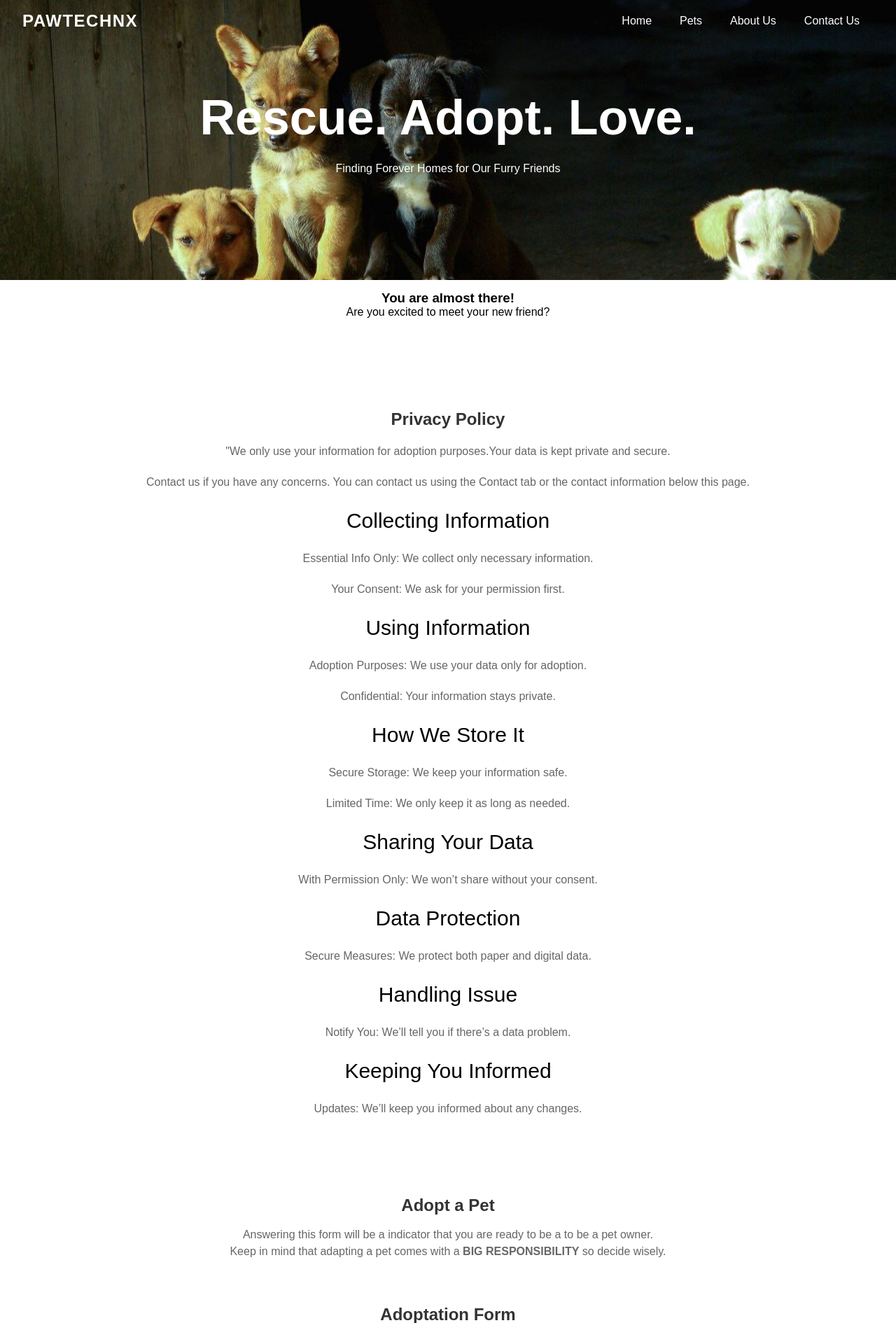
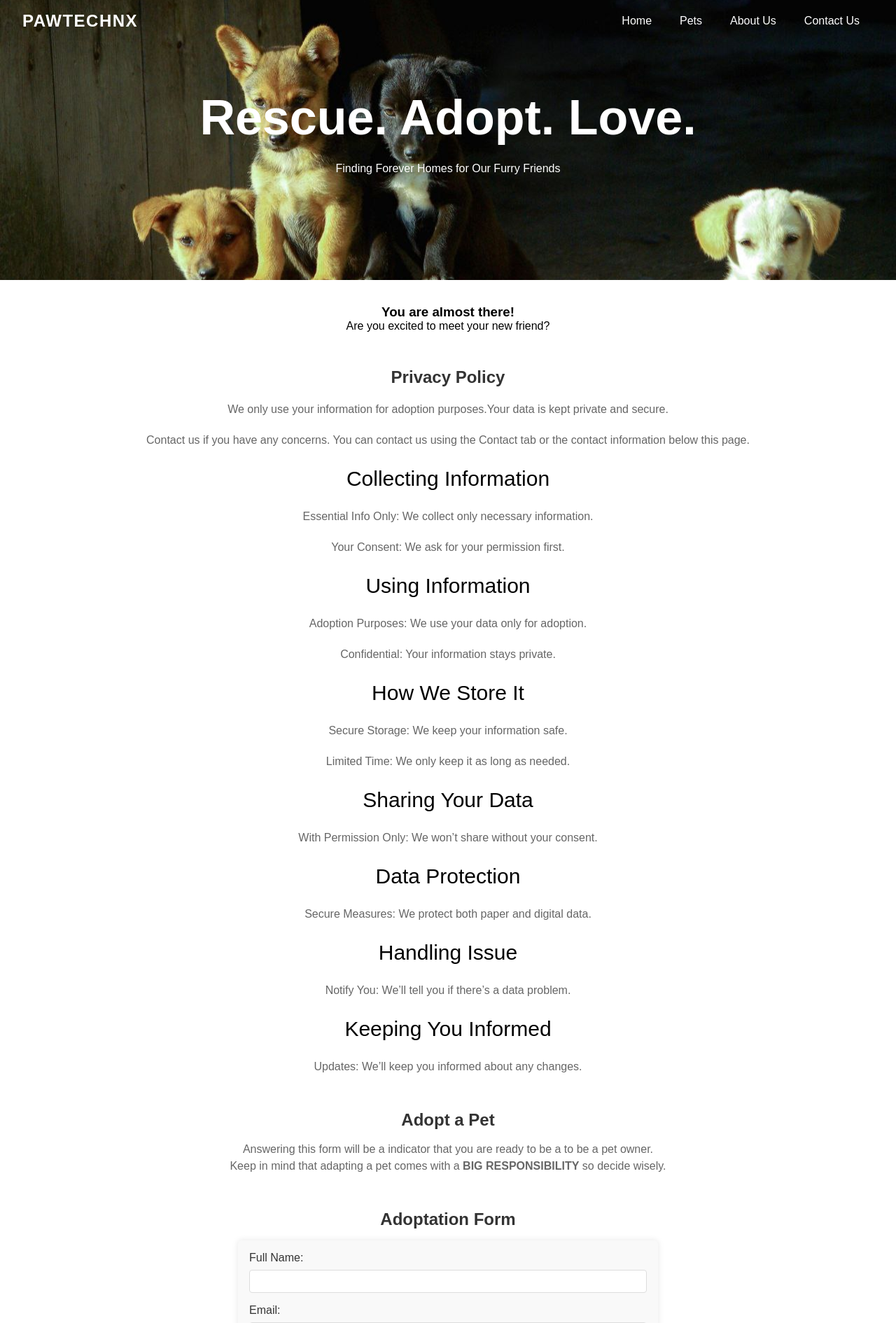
Before and after one commit to PUP-BSIT/project-tech_nx, a PHP site: page /adaption_form.html in a window 1280 px wide. Shown: the top 1890 px of the page at 70% size. Run offline with PHP 8.4, Linux system fonts and the light colour scheme.

Commit message:
fix margin and content

```diff
--- a/pawtechnx/adaption_form.css
+++ b/pawtechnx/adaption_form.css
@@ -86,14 +86,13 @@
 }
 
 .content {
+    margin-top: 20px;
     text-align: center;
     padding-top: 15px;
     padding-bottom: 50px;
 }
 
 .privacy-policy {
-    margin: 60px;
-    padding: 20px;
     background: #fff;
 }
 
@@ -132,7 +131,7 @@
 }
 
 .adoption-section {
-    padding: 2rem;
+    margin-top: 50px;
     background: #fff;
     text-align: center;
 }
@@ -184,6 +183,7 @@
 }
 
 footer {
+    margin-top: 30px;
     background: #f4f4f4;
     color: black;
     padding: 2rem 0;
--- a/pawtechnx/adaption_form.html
+++ b/pawtechnx/adaption_form.html
@@ -31,7 +31,7 @@
 
     <section class="privacy-policy">
         <h2>Privacy Policy</h2>
-        <p>"We only use your information for adoption purposes.Your data is kept
+        <p>We only use your information for adoption purposes.Your data is kept
             private and secure. </p><p>Contact us if you have any concerns.
             You can contact us using the Contact tab or the contact
                 information below this page.</p>
```
